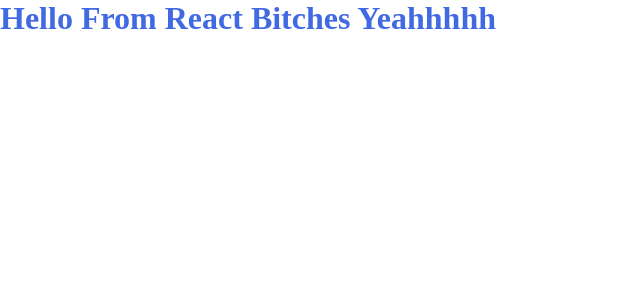
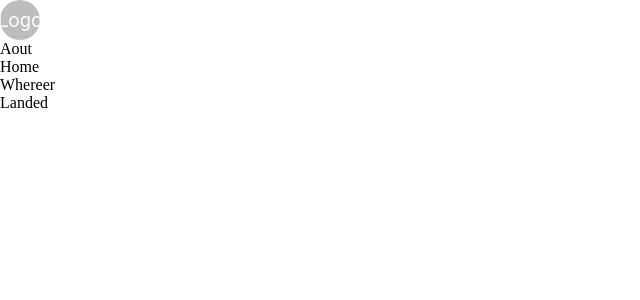
Before and after one commit to anup8egy/FamilyTree-project, a React app in the folder bansaz/frontend/templates/: page / in a window 1280 px wide. Shown: the top 300 px of the page, without its empty margins (0-640 px from the left). Built offline with nearby package versions, Linux system fonts and the light colour scheme.

Commit message:
Fist commit

```diff
--- a/bansaz/frontend/templates/package.json
+++ b/bansaz/frontend/templates/package.json
@@ -11,8 +11,11 @@
   "author": "",
   "license": "ISC",
   "dependencies": {
+    "@material-ui/core": "^4.10.2",
     "react": "^16.13.1",
-    "react-dom": "^16.13.1"
+    "react-dom": "^16.13.1",
+    "react-helmet": "^6.1.0",
+    "react-router-dom": "^5.2.0"
   },
   "devDependencies": {
     "@babel/core": "^7.10.2",
--- /dev/null
+++ b/bansaz/frontend/templates/src/App.js
@@ -0,0 +1,24 @@
+import React, { Component } from "react";
+import { BrowserRouter as Router, Link, Switch, Route } from "react-router-dom";
+import LandingPage from "./components/landingPage";
+import Error from "./components/error";
+import Navbar from "./components/navBar";
+export default class App extends Component {
+  render() {
+    return (
+      <React.Fragment>
+        <Navbar />
+        <Router>
+          <Switch>
+            <Route exact path="/">
+              <LandingPage />
+            </Route>
+            <Route path="*">
+              <Error />
+            </Route>
+          </Switch>
+        </Router>
+      </React.Fragment>
+    );
+  }
+}
--- a/bansaz/frontend/templates/src/components/App.js
+++ /dev/null
@@ -1,24 +0,0 @@
-import React from 'react';
-
-// Components
-
-
-// StyleSheets
-import "../styles/app.css"
-
-class App extends React.Component {
-    constructor(props){
-        super(props)
-        this.state ={
-        }
-    }
-    render() {
-        return (
-            <div>
-                <h1> Hello From React Bitches Yeahhhhh </h1>
-            </div>
-        )
-    }
-}
-
-export default App
--- /dev/null
+++ b/bansaz/frontend/templates/src/components/error.jsx
@@ -0,0 +1,6 @@
+import React, { Component } from "react";
+export default class Error extends Component {
+  render() {
+    return <div>Page not Found</div>;
+  }
+}
--- /dev/null
+++ b/bansaz/frontend/templates/src/components/landingPage.jsx
@@ -0,0 +1,6 @@
+import React, { Component } from "react";
+export default class LandingPage extends Component {
+  render() {
+    return <div>Landed</div>;
+  }
+}
--- /dev/null
+++ b/bansaz/frontend/templates/src/components/navBar.jsx
@@ -0,0 +1,19 @@
+import React, { Component } from "react";
+import { Avatar } from "@material-ui/core";
+import "../styles/navBar.css";
+export default class Navbar extends Component {
+  render() {
+    return (
+      <section className="navBar">
+        <Avatar>Logo</Avatar>
+        <div className="items">
+          <ul>
+            <li>Aout</li>
+            <li>Home</li>
+            <li>Whereer</li>
+          </ul>
+        </div>
+      </section>
+    );
+  }
+}
--- a/bansaz/frontend/templates/src/index.html
+++ b/bansaz/frontend/templates/src/index.html
@@ -1,15 +1,18 @@
 <!DOCTYPE html>
 <html lang="en">
+  <head>
+    <meta charset="UTF-8" />
+    <meta name="viewport" content="width=device-width, initial-scale=1.0" />
+    <title>Kul</title>
+    <style>
+        *{
+            padding: 0;
+            margin: 0;
+        }
+    </style>
+  </head>
 
-<head>
-    <meta charset="UTF-8">
-    <meta name="viewport" content="width=device-width, initial-scale=1.0">
-    <!-- <link rel="stylesheet" href="./fonts/fonts.css"> -->
-    <title>React-Quiz</title>
-</head>
-
-<body>
+  <body>
     <div id="root"></div>
-</body>
-
+  </body>
 </html>
--- a/bansaz/frontend/templates/src/styles/app.css
+++ /dev/null
@@ -1,7 +0,0 @@
-*{
-    margin :0px;
-    padding: 0px;
-}
-h1 {
-    color: royalblue;
-}
--- /dev/null
+++ b/bansaz/frontend/templates/src/styles/navBar.css
@@ -0,0 +1,11 @@
+.navBar {
+  height: 50px;
+  width: 100vw;
+  display: flex;
+  align-items: center;
+  justify-content: space-between;
+}
+.items {
+  list-style: none;
+  display: flex;
+}
--- a/bansaz/frontend/templates/webpack.config.js
+++ b/bansaz/frontend/templates/webpack.config.js
@@ -1,50 +1,55 @@
-const path =  require('path');
-const HtmlWebpack = require('html-webpack-plugin');
+const path = require("path");
+const HtmlWebpack = require("html-webpack-plugin");
 
-module.exports  = {
-    entry: './src/index.js',
-    output : {
-        path: path.join(__dirname, '/dist'),
-        filename:'static/index_bundle.js'
+module.exports = {
+  entry: "./src/index.js",
+  output: {
+    path: path.join(__dirname, "/dist"),
+    filename: "static/index_bundle.js",
   },
-    module : {
+  resolve: { extensions: [".js", ".jsx"] },
+  module: {
     rules: [
       {
+        test: /\.jsx?$/,
+        loader: "babel-loader",
+      },
+      {
         test: /\.js$/,
-                exclude:{
-                    test : [/node_modules/]
+        exclude: {
+          test: [/node_modules/],
         },
-                use:{
-                    loader: 'babel-loader'
-                }
+        use: {
+          loader: "babel-loader",
+        },
       },
       {
         test: /\.css$/,
-                exclude:{
-                    test : [/node_modules/]
+        exclude: {
+          test: [/node_modules/],
         },
-                use:['style-loader', {
-                    loader: 'css-loader',
-                    options : {
-                        modules: true
-                    }
-                }]
+        use: [
+          "style-loader",
+          {
+            loader: "css-loader",
+            options: {
+              modules: true,
+            },
+          },
+        ],
       },
       {
         test: /\.(woff(2)?|ttf|eot|svg)(\?v=\d+\.\d+\.\d+)?$/,
         use: [
           {
-                    loader: 'file-loader',
+            loader: "file-loader",
             options: {
-                      name: '[name].[ext]',
-                      outputPath: 'fonts/'
+              name: "[name].[ext]",
+              outputPath: "fonts/",
             },
-                }
-                ]
           },
-
-        ]
+        ],
       },
-
-
-}
+    ],
+  },
+};
```
Also changed, not shown: bansaz/frontend/templates/src/index.js (+4 -5 lines), bansaz/frontend/templates/src/styles/navbar.module.css (deleted, +0 -7 lines), 4 other files (tests, documents, lock files or other folders). Lines whose indentation alone changed are shown as unchanged.
